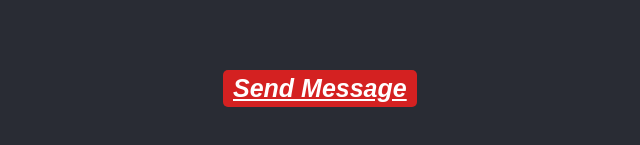
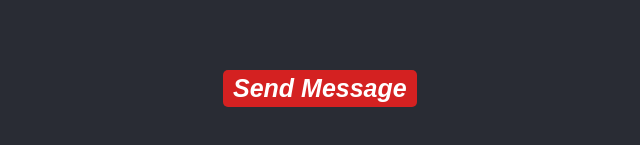
Before and after one commit to SDBrite/RPS_New, a plain HTML site: page index.html in a window 1280 px wide. Shown: the part 457-602 px from the top of the page, 322-962 px from the left. Drawn offline with Linux system fonts and the light colour scheme.

Commit message:
Update index.html
Added inline CSS for send message

```diff
--- a/index.html
+++ b/index.html
@@ -32,7 +32,7 @@
         <p id="action-message">Make your move.</p>
 
         <div>
-            <a href="https://docs.google.com/forms/d/e/1FAIpQLSeskxepQTbovl0sSZtzXKOK0wnrliqOjGd9eeB-oayeY6QXkg/viewform" id="send-message" target="_blank" >Send Message</a>
+            <a style="text-decoration: none" href="https://docs.google.com/forms/d/e/1FAIpQLSeskxepQTbovl0sSZtzXKOK0wnrliqOjGd9eeB-oayeY6QXkg/viewform" id="send-message" target="_blank" >Send Message</a>
         </div>
 
         <script src="./app.js" charset="utf-8"></script>
```
